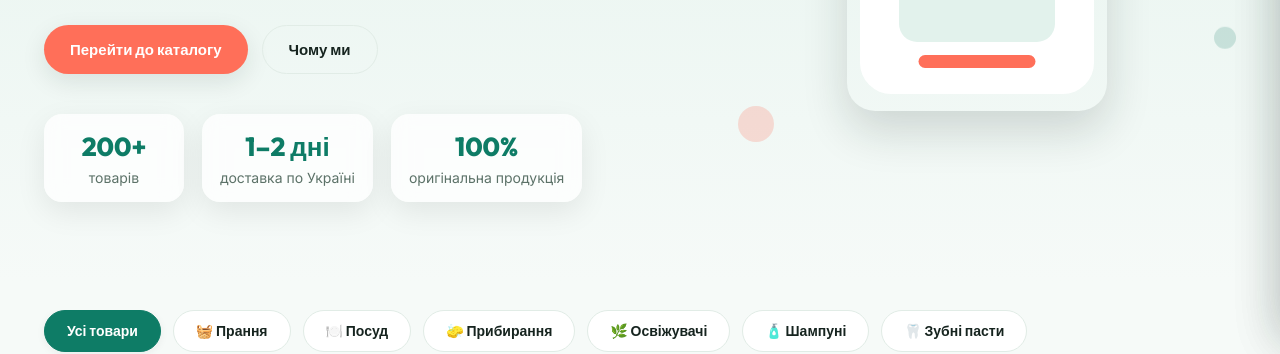
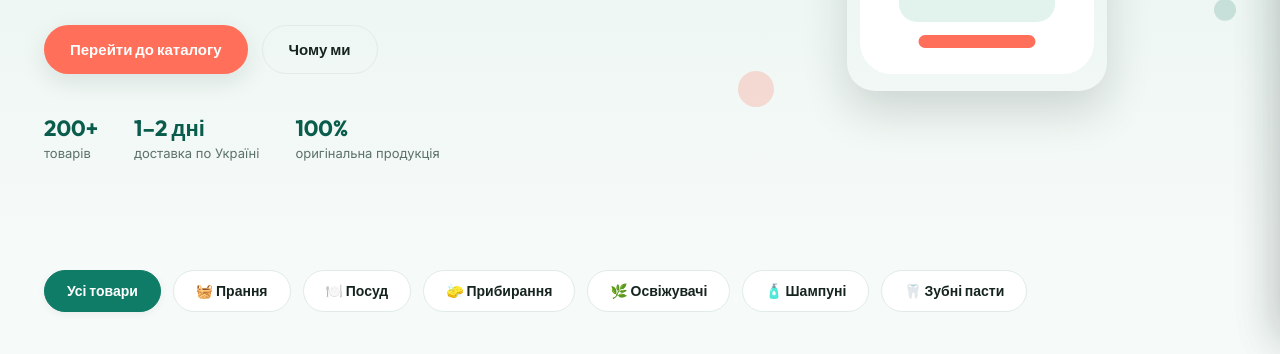
Before and after one commit to olegperetyatko014-gif/chystodim, a website: page index.html in a window 1280 px wide. Shown: the part 480-834 px from the top of the page. Drawn offline with Linux system fonts and the light colour scheme.

Commit message:
Update style.css

```diff
--- a/style.css
+++ b/style.css
@@ -610,37 +610,3 @@ body{
     align-items:center;
     gap:10px;
 }
-.hero__stats{
-    display:flex;
-    gap:18px;
-    margin-top:28px;
-    flex-wrap:wrap;
-}
-
-.stat{
-    min-width:140px;
-    padding:16px 18px;
-    border-radius:18px;
-    background:rgba(255,255,255,.75);
-    backdrop-filter:blur(10px);
-    box-shadow:0 10px 30px rgba(0,0,0,.08);
-    text-align:center;
-}
-
-[data-theme="dark"] .stat{
-    background:rgba(30,30,30,.75);
-}
-
-.stat strong{
-    display:block;
-    font-size:26px;
-    color:var(--primary);
-    font-weight:800;
-}
-
-.stat span{
-    display:block;
-    margin-top:6px;
-    color:var(--muted);
-    font-size:14px;
-}
```
